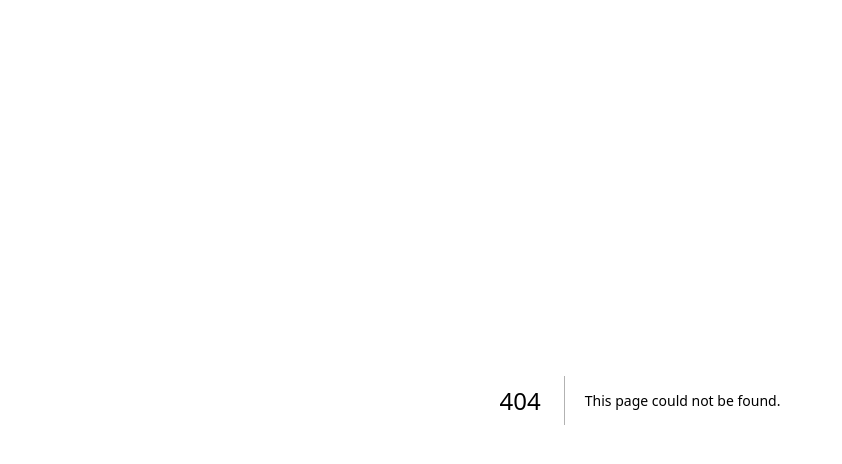
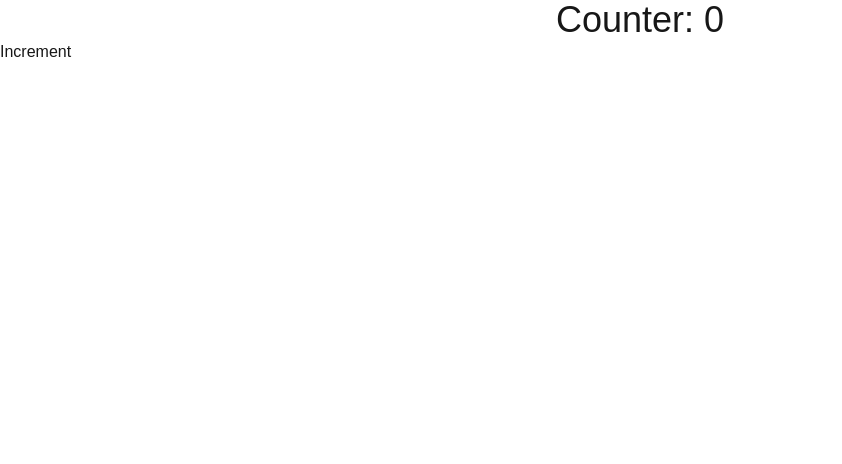
Before and after one commit to EngrMunir/recap-nextjs-details, a Next.js app: page /counter in a window 1280 px wide. Before the commit this address had no page. Shown: the top 464 px of the page, without its empty margins (0-842 px from the left). Built offline with nearby package versions, Linux system fonts and the light colour scheme.

Commit message:
client server component explored

```diff
--- /dev/null
+++ b/src/app/counter/page.js
@@ -0,0 +1,19 @@
+'use client';
+
+import { useState } from 'react';
+
+const CounterPage = () => {
+    const [count, setCount] = useState(0);
+    return (
+        <div>
+            <h1 className='text-4xl text-center'>
+                Counter: {count}
+            </h1>
+            <button onClick={() => setCount(count + 1)}>
+                Increment
+            </button>
+        </div>
+    );
+};
+
+export default CounterPage;
```
